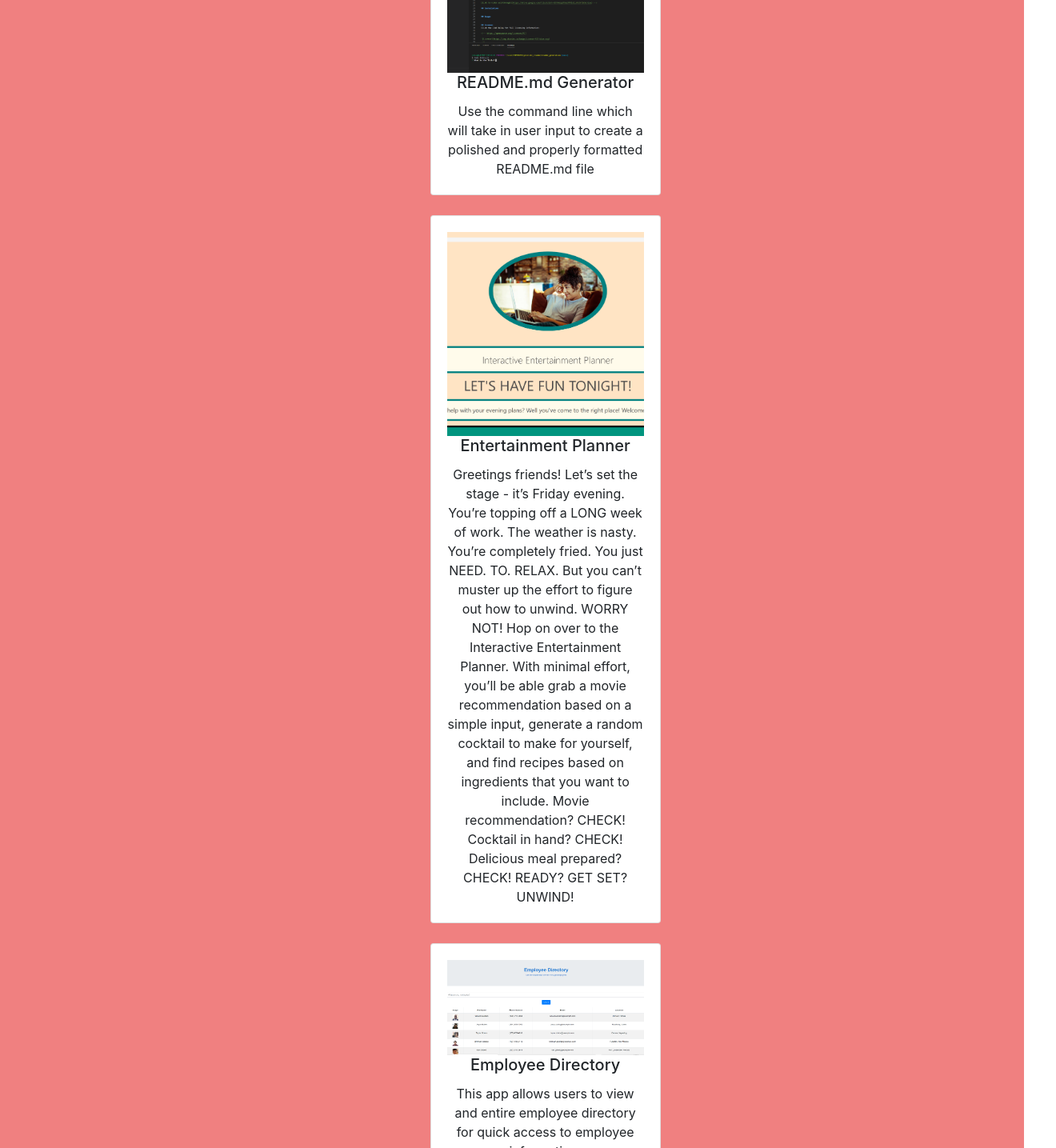
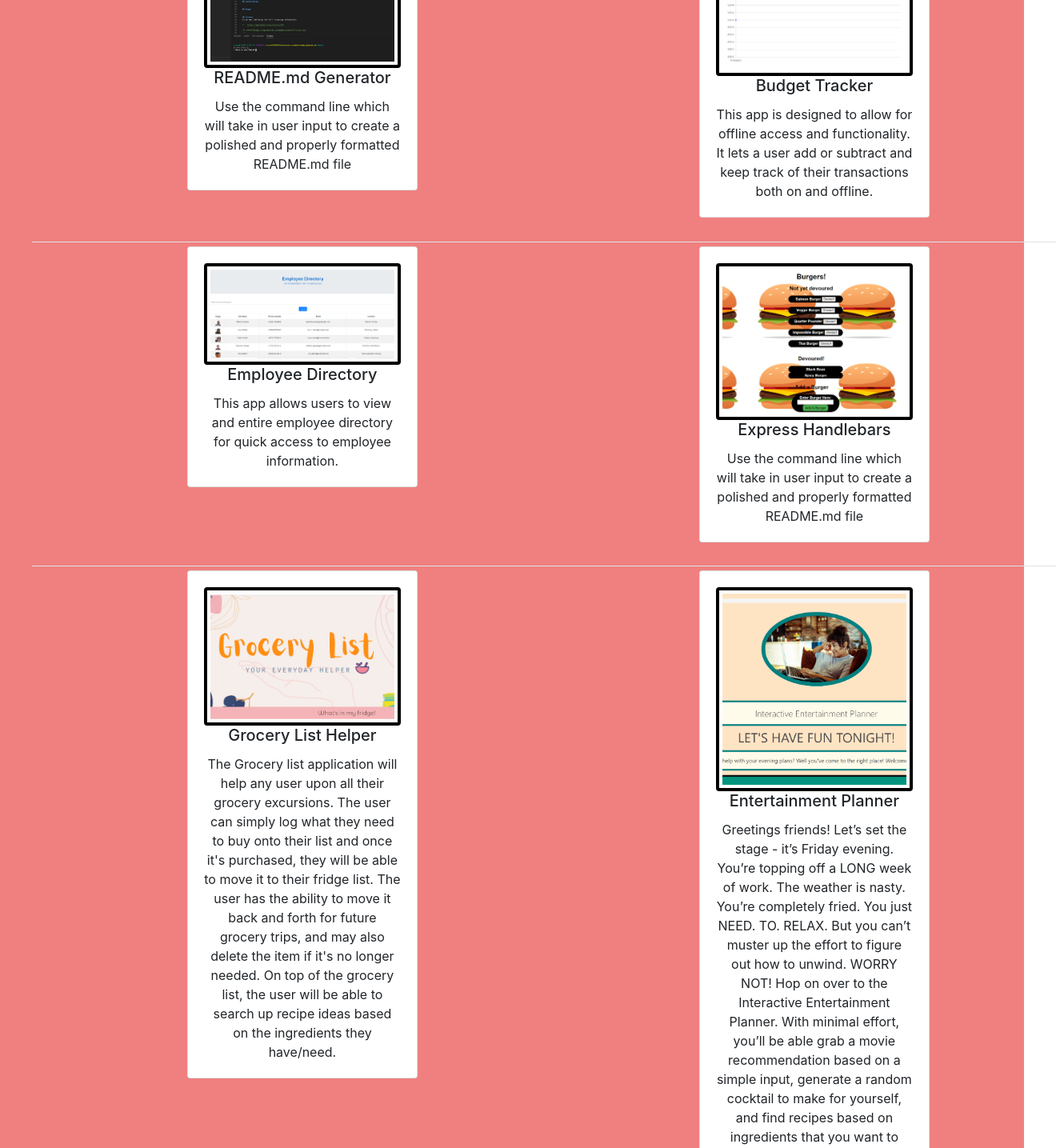
Before and after one commit to tmarmstead/Armstead-Portfolio, a React (Create React App) app in the folder armstead-portfolio/: page / in a window 1280 px wide. Shown: the part 480-1915 px from the top of the page at 80% size, 1320 px wide, since content can reach past the window. Built offline with nearby package versions, Linux system fonts and the light colour scheme.

Commit message:
Updated card styling and positioning of table components

```diff
--- a/armstead-portfolio/src/App.js
+++ b/armstead-portfolio/src/App.js
@@ -1,35 +1,16 @@
 import './App.css';
-import Project from "./components/Project/project";
+// import Project from "./components/Project/project";npm
 import Header from "./components/Header/header";
 import Footer from "./components/Footer/footer";
-import ImagesMain from './components/Main-Images/images-main';
+// import ImagesMain from './components/Main-Images/images-main';
+import TableMain from "./components/Table/table";
 
-import readme from "../src/components/project-images/Screenshot (97).png";
-import entertainment from "../src/components/project-images/Screenshot (103).png";
-import employeeDirectory from "../src/components/project-images/Screenshot (175).png";
-import burger from "../src/components/project-images/Screenshot (110).png";
-import grocery from "../src/components/project-images/Screenshot (139).png";
-import budgetTracker from "../src/components/project-images/Screenshot (181).png";
 
 function App() {
   return (
     <div className="App">
       <Header />
-      <ImagesMain />
-      <Project title="README.md Generator" text="Use the command line which will take in user input to create a polished and properly formatted README.md file" img={readme} />
-      <Project title="Entertainment Planner" text="Greetings friends! Let’s set the stage - it’s Friday evening. You’re topping off a LONG week of work. The weather is nasty. You’re completely fried. You just NEED. TO. RELAX. But you can’t muster up the effort to figure out how to unwind. WORRY NOT! Hop on over to the Interactive Entertainment Planner. With minimal effort, you’ll be able grab a movie recommendation based on a simple input, generate a random cocktail to make for yourself, and find recipes based on ingredients that you want to include.
-
-Movie recommendation? CHECK!
-
-Cocktail in hand? CHECK!
-
-Delicious meal prepared? CHECK!
-
-READY? GET SET? UNWIND!" img={entertainment} />
-      <Project title="Employee Directory" text="This app allows users to view and entire employee directory for quick access to employee information." img={employeeDirectory} />
-      <Project title="Express Handlebars" text="This app uses express handlebars to manipulate data from the browser." img={burger} />
-      <Project title="Grocery List Helper" text="The Grocery list application will help any user upon all their grocery excursions. The user can simply log what they need to buy onto their list and once it's purchased, they will be able to move it to their fridge list. The user has the ability to move it back and forth for future grocery trips, and may also delete the item if it's no longer needed. On top of the grocery list, the user will be able to search up recipe ideas based on the ingredients they have/need." img={grocery} />
-      <Project title="Budget Tracker" text="This app is designed to allow for offline access and functionality. It lets a user add or subtract and keep track of their transactions both on and offline." img={budgetTracker} />
+      <TableMain />
       <Footer text="In programming, the hard part isn't solving problems, but deciding what problems to solve." person="-Paul GrahaThis app is designed to allow for offline access and functionality. It lets a user add or subtract and keep track of their transactions both on and offline.m" />
     </div>
   );
--- /dev/null
+++ b/armstead-portfolio/src/components/Main-Images/images-main.css
@@ -0,0 +1,4 @@
+.style-images {
+    padding: 4px;
+    border: 4px solid black;
+}
--- a/armstead-portfolio/src/components/Main-Images/images-main.js
+++ b/armstead-portfolio/src/components/Main-Images/images-main.js
@@ -1,9 +1,10 @@
 import React from "react";
 import Image from "react-bootstrap/Image";
+import "./images-main.css";
 
 function ImagesMain(props) {
     return (
-        <Image src={props.img} fluid />
+        <Image src={props.img} fluid rounded className="style-images" />
     )
 }
 
--- a/armstead-portfolio/src/components/Project/project.css
+++ b/armstead-portfolio/src/components/Project/project.css
@@ -1,6 +1,7 @@
 .card-project {
-    margin-left: 42%;
-    margin-right: 50%;
+    margin-left: 30%;
+    /* margin-right: 50%; */
     margin-bottom: 25px;
     align-items: center;
+    background-color: lightyellow;
 }
--- /dev/null
+++ b/armstead-portfolio/src/components/Table/table.css
@@ -0,0 +1,3 @@
+.style-table {
+    margin: 40px;
+}
--- /dev/null
+++ b/armstead-portfolio/src/components/Table/table.js
@@ -0,0 +1,47 @@
+import React from "react";
+import "./table.css";
+import Table from "react-bootstrap/Table";
+import Project from "../Project/project";
+import readme from "../project-images/Screenshot (97).png";
+import entertainment from "../project-images/Screenshot (103).png";
+import employeeDirectory from "../project-images/Screenshot (175).png";
+import burger from "../project-images/Screenshot (110).png";
+import grocery from "../project-images/Screenshot (139).png";
+import budgetTracker from "../project-images/Screenshot (181).png";
+
+
+function TableMain() {
+    return (
+        <Table className="style-table" size="sm">
+            <tbody>
+                <tr>
+                    <td><Project title="README.md Generator" text="Use the command line which will take in user input to create a polished and properly formatted README.md file" img={readme} /></td>
+
+                    <td> <Project title="Budget Tracker" text="This app is designed to allow for offline access and functionality. It lets a user add or subtract and keep track of their transactions both on and offline." img={budgetTracker} /></td>
+
+
+                </tr>
+
+                <tr>
+                    <td><Project title="Employee Directory" text="This app allows users to view and entire employee directory for quick access to employee information." img={employeeDirectory} /></td>
+
+                    <td><Project title="Express Handlebars" text="Use the command line which will take in user input to create a polished and properly formatted README.md file" img={burger} /></td>
+                </tr>
+
+                <tr>
+
+                    <td><Project title="Grocery List Helper" text="The Grocery list application will help any user upon all their grocery excursions. The user can simply log what they need to buy onto their list and once it's purchased, they will be able to move it to their fridge list. The user has the ability to move it back and forth for future grocery trips, and may also delete the item if it's no longer needed. On top of the grocery list, the user will be able to search up recipe ideas based on the ingredients they have/need." img={grocery} /></td>
+
+                    <td> <Project title="Entertainment Planner" text="Greetings friends! Let’s set the stage - it’s Friday evening. You’re topping off a LONG week of work. The weather is nasty. You’re completely fried. You just NEED. TO. RELAX. But you can’t muster up the effort to figure out how to unwind. WORRY NOT! Hop on over to the Interactive Entertainment Planner. With minimal effort, you’ll be able grab a movie recommendation based on a simple input, generate a random cocktail to make for yourself, and find recipes based on ingredients that you want to include.
+Movie recommendation? CHECK!
+Cocktail in hand? CHECK!
+Delicious meal prepared? CHECK!
+READY? GET SET? UNWIND!" img={entertainment} /></td>
+                </tr>
+
+            </tbody>
+        </Table>
+    )
+}
+
+export default TableMain;
```
